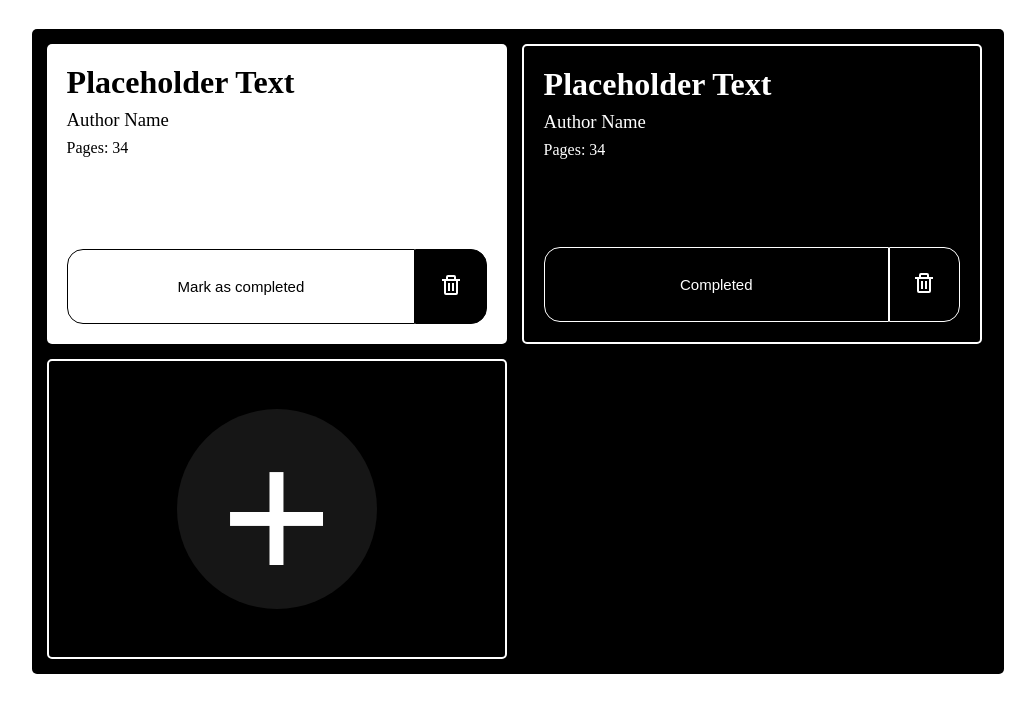
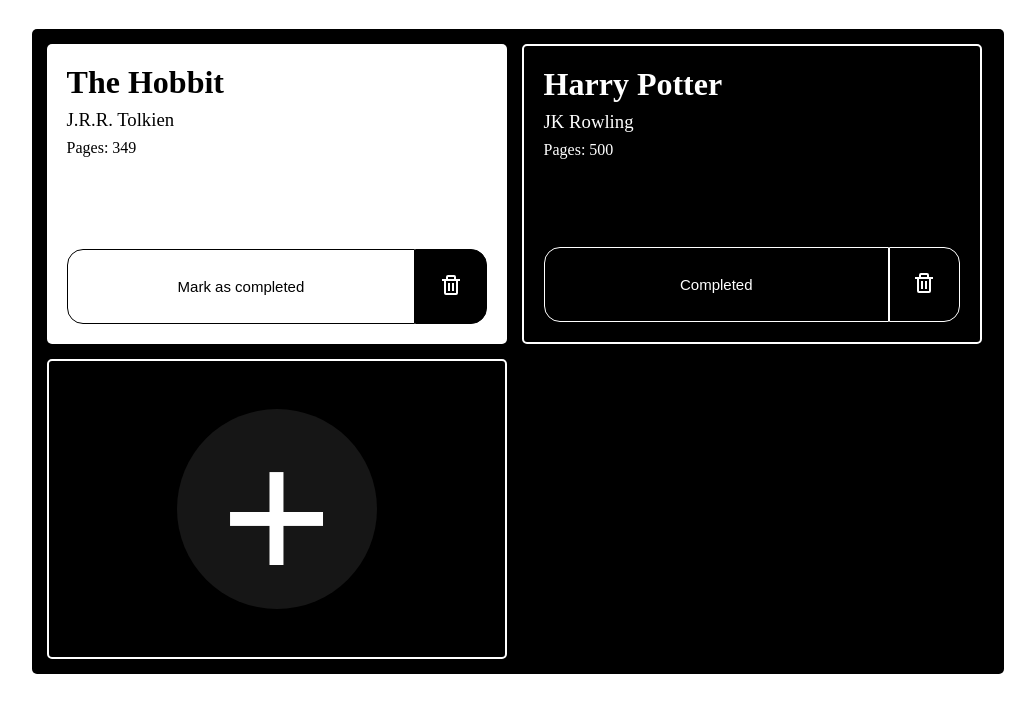
Before and after one commit to laur-ns/library-app, a plain HTML site: page index.html in a window 1280 px wide. Shown: the part 85-798 px from the top of the page, without its empty margins (122-1157 px from the left). Drawn offline with Linux system fonts and the light colour scheme; a web font is replaced by a local one.

Commit message:
Implement display books function

```diff
--- a/index.html
+++ b/index.html
@@ -24,28 +24,6 @@
     </header>
 
     <div class='body'>
-      <div class='card incomplete'>
-        <div class='text-area'>
-          <h1>Placeholder Text</h1>
-          <h3>Author Name</h3>
-          <p>Pages: 34</p>
-        </div>
-        <div class='button-area'>
-          <button>Mark as completed</button>
-          <button class='trash'><img src='./trash.svg'></img></button>
-        </div>
-      </div>
-      <div class='card complete'>
-        <div class='text-area'>
-          <h1>Placeholder Text</h1>
-          <h3>Author Name</h3>
-          <p>Pages: 34</p>
-        </div>
-        <div class='button-area'>
-          <button>Completed</button>
-          <button class='trash'><img src='./trash.svg'></img></button>
-        </div>
-      </div>
       <div class='card complete add'>
         <div class='plus-wrapper'>+</div>
       </div>
--- a/script.js
+++ b/script.js
@@ -22,16 +22,17 @@ myLibrary[1] = new Book('The Hobbit', 'J.R.R. Tolkien', '349', false);
 
 function displayBooks() {
   let newCard;
-  let body = document.querySelector('.body');
   for (let key in myLibrary) {
     newCard = new CreateElements(key);
-    if (myLibrary[key].read) {
+    if (myLibrary[key].read) { // checks if book has been read
       newCard.card.setAttribute('class', 'card complete');
       newCard.markCompleteBtn.textContent = 'Completed';
     }
     newCard.title.textContent = myLibrary[key].title;
     newCard.author.textContent = myLibrary[key].author;
-    newCard.pages.textContent = myLibrary[key].pages;
+    newCard.pages.textContent = `Pages: ${myLibrary[key].pages}`;
+    newCard.trashBtn.innerHTML = "<img src='./trash.svg'></img>"
+    appendCard(newCard);
   }
 }
 
@@ -41,18 +42,28 @@ function CreateElements(index) {
   this.card.setAttribute('class', 'card incomplete');
   this.textArea = document.createElement('div');
   this.textArea.setAttribute('class', 'text-area');
-  this.btnsArea = document.createElement('div');
-  this.btnsArea.setAttribute('class', 'button-area');
-  this.trashBtn = document.createElement('button');
-  this.trashBtn.setAttribute('class', 'trash');
-  this.markCompleteBtn = document.createElement('button');
-  this.markCompleteBtn.textContent = 'Mark as completed';
-
   this.title = document.createElement('h1');
   this.author = document.createElement('h3');
   this.pages = document.createElement('p');
+  this.btnsArea = document.createElement('div');
+  this.btnsArea.setAttribute('class', 'button-area');
+  this.markCompleteBtn = document.createElement('button');
+  this.markCompleteBtn.textContent = 'Mark as completed';
+  this.trashBtn = document.createElement('button');
+  this.trashBtn.setAttribute('class', 'trash');
 }
 
+function appendCard(newCard) {
+  let body = document.querySelector('.body');
+  body.prepend(newCard.card);
+  newCard.card.append(newCard.textArea);
+  newCard.textArea.append(newCard.title);
+  newCard.textArea.append(newCard.author);
+  newCard.textArea.append(newCard.pages);
+  newCard.card.append(newCard.btnsArea);
+  newCard.btnsArea.append(newCard.markCompleteBtn);
+  newCard.btnsArea.append(newCard.trashBtn);
+}
       // <div class='card incomplete'>
       //   <div class='text-area'>
       //     <h1>Placeholder Text</h1>
@@ -64,3 +75,6 @@ function CreateElements(index) {
       //     <button class='trash'><img src='./trash.svg'></img></button>
       //   </div>
       // </div>
+
+// -- initialize -- //
+displayBooks();
```
